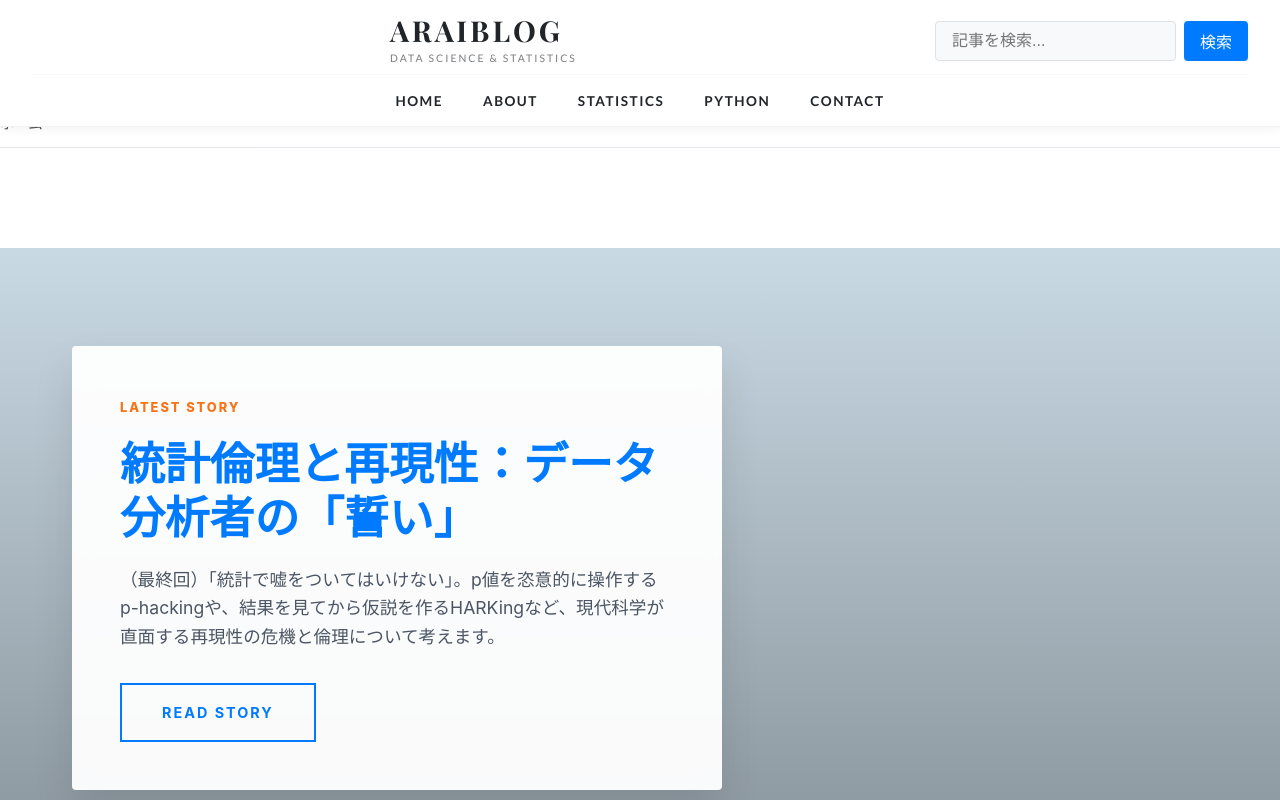
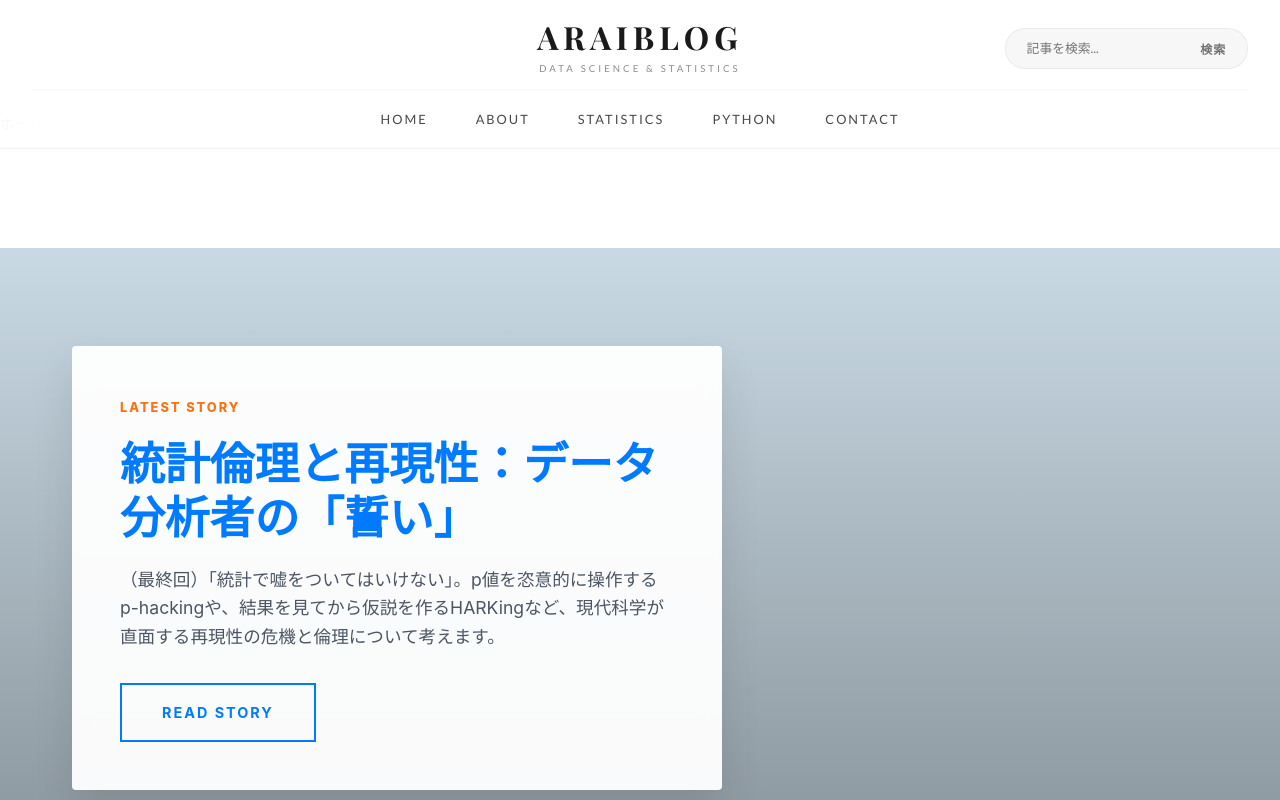
Before and after one commit to private-yuya-arai/modern-blog, a React (Vite) app: page / in a window 1280 px wide. Shown: the top 800 px of the page. Built offline with nearby package versions, Linux system fonts and the light colour scheme; a web font is replaced by a local one.

Commit message:
Refine: header and search bar for chic look

```diff
--- a/src/components/Header.css
+++ b/src/components/Header.css
@@ -1,5 +1,7 @@
 .site-header {
-  background-color: var(--color-bg);
+  background-color: rgba(255, 255, 255, 0.9);
+  backdrop-filter: blur(15px);
+  -webkit-backdrop-filter: blur(15px);
   border-bottom: 1px solid rgba(0, 0, 0, 0.05);
   padding: 0.5rem 2rem 0;
   position: fixed;
@@ -7,7 +9,6 @@
   left: 0;
   right: 0;
   z-index: 1000;
-  box-shadow: 0 2px 10px rgba(0, 0, 0, 0.05);
 }
 
 .header-container {
@@ -16,48 +17,51 @@
 }
 
 .header-top {
-  display: flex;
-  justify-content: space-between;
+  display: grid;
+  grid-template-columns: 1fr auto 1fr;
+  /* Center branding accurately */
   align-items: center;
-  padding: 0.5rem 0;
+  padding: 0.8rem 0;
 }
 
 .site-branding {
   display: flex;
   flex-direction: column;
+  align-items: center;
+  text-align: center;
 }
 
 .site-title {
   font-family: var(--font-serif);
-  font-size: 1.8rem;
-  font-weight: 800;
-  letter-spacing: 3px;
+  font-size: 2rem;
+  font-weight: 700;
+  letter-spacing: 5px;
   margin: 0;
   line-height: 1;
-  color: var(--color-text);
+  color: #1a1a1a;
   text-transform: uppercase;
 }
 
 .site-tagline {
   font-family: var(--font-sans);
-  font-size: 0.65rem;
-  letter-spacing: 2px;
-  color: var(--color-text);
-  margin: 0.3rem 0 0;
+  font-size: 0.6rem;
+  letter-spacing: 3px;
+  color: #1a1a1a;
+  margin: 0.5rem 0 0;
   text-transform: uppercase;
-  opacity: 0.6;
+  opacity: 0.5;
 }
 
 .header-actions {
   display: flex;
+  justify-content: flex-end;
   align-items: center;
-  gap: 1.5rem;
 }
 
 .main-nav {
   display: flex;
   justify-content: center;
-  padding: 0.8rem 0;
+  padding: 1rem 0;
   border-top: 1px solid rgba(0, 0, 0, 0.03);
 }
 
@@ -66,34 +70,37 @@
   list-style: none;
   margin: 0;
   padding: 0;
-  gap: 2.5rem;
+  gap: 3rem;
 }
 
 .nav-list a {
   text-decoration: none;
-  color: var(--color-text);
+  color: #1a1a1a;
   font-family: var(--font-sans);
-  font-weight: 600;
-  font-size: 0.85rem;
+  font-weight: 400;
+  font-size: 0.8rem;
   text-transform: uppercase;
-  letter-spacing: 1.5px;
+  letter-spacing: 2px;
   transition: all 0.3s ease;
   position: relative;
+  opacity: 0.8;
 }
 
 .nav-list a::after {
   content: '';
   position: absolute;
   bottom: -4px;
-  left: 0;
+  left: 50%;
   width: 0;
-  height: 2px;
-  background-color: var(--color-primary);
-  transition: width 0.3s ease;
+  height: 1px;
+  background-color: var(--color-accent);
+  transition: all 0.3s ease;
+  transform: translateX(-50%);
 }
 
 .nav-list a:hover {
-  color: var(--color-primary);
+  opacity: 1;
+  color: var(--color-accent);
 }
 
 .nav-list a:hover::after {
--- a/src/components/SearchBar.css
+++ b/src/components/SearchBar.css
@@ -1,35 +1,44 @@
 .search-bar {
   display: flex;
-  gap: 0.5rem;
+  align-items: center;
+  background: rgba(0, 0, 0, 0.03);
+  padding: 0.3rem 0.5rem;
+  border-radius: 20px;
+  border: 1px solid rgba(0, 0, 0, 0.05);
+  transition: all 0.3s ease;
+}
+
+.search-bar:focus-within {
+  background: #fff;
+  border-color: rgba(0, 0, 0, 0.1);
+  box-shadow: 0 2px 8px rgba(0, 0, 0, 0.05);
 }
 
 .search-bar input[type="search"] {
-  padding: 0.5rem 1rem;
-  border: 1px solid var(--color-border);
-  border-radius: 4px;
-  background-color: var(--color-card-bg);
-  color: var(--color-text);
-  font-size: 1rem;
-  flex-grow: 1;
-  transition: border-color 0.2s ease;
-}
-
-.search-bar input[type="search"]:focus {
+  border: none;
+  background: transparent;
+  padding: 0.4rem 0.8rem;
+  font-size: 0.8rem;
+  color: #1a1a1a;
   outline: none;
-  border-color: var(--color-primary);
+  min-width: 150px;
+  font-family: var(--font-sans);
 }
 
 .search-bar button {
-  padding: 0.5rem 1rem;
+  background: transparent;
   border: none;
-  border-radius: 4px;
-  background-color: var(--color-primary);
-  color: #fff;
-  font-size: 1rem;
+  color: #1a1a1a;
+  font-size: 0.75rem;
+  font-weight: 700;
+  text-transform: uppercase;
+  letter-spacing: 1px;
   cursor: pointer;
-  transition: background-color 0.2s ease;
+  padding: 0 0.8rem;
+  opacity: 0.6;
+  transition: opacity 0.3s ease;
 }
 
 .search-bar button:hover {
-  background-color: var(--color-link);
+  opacity: 1;
 }
```
Also changed, not shown: 96 other files (tests, documents, lock files or other folders).
